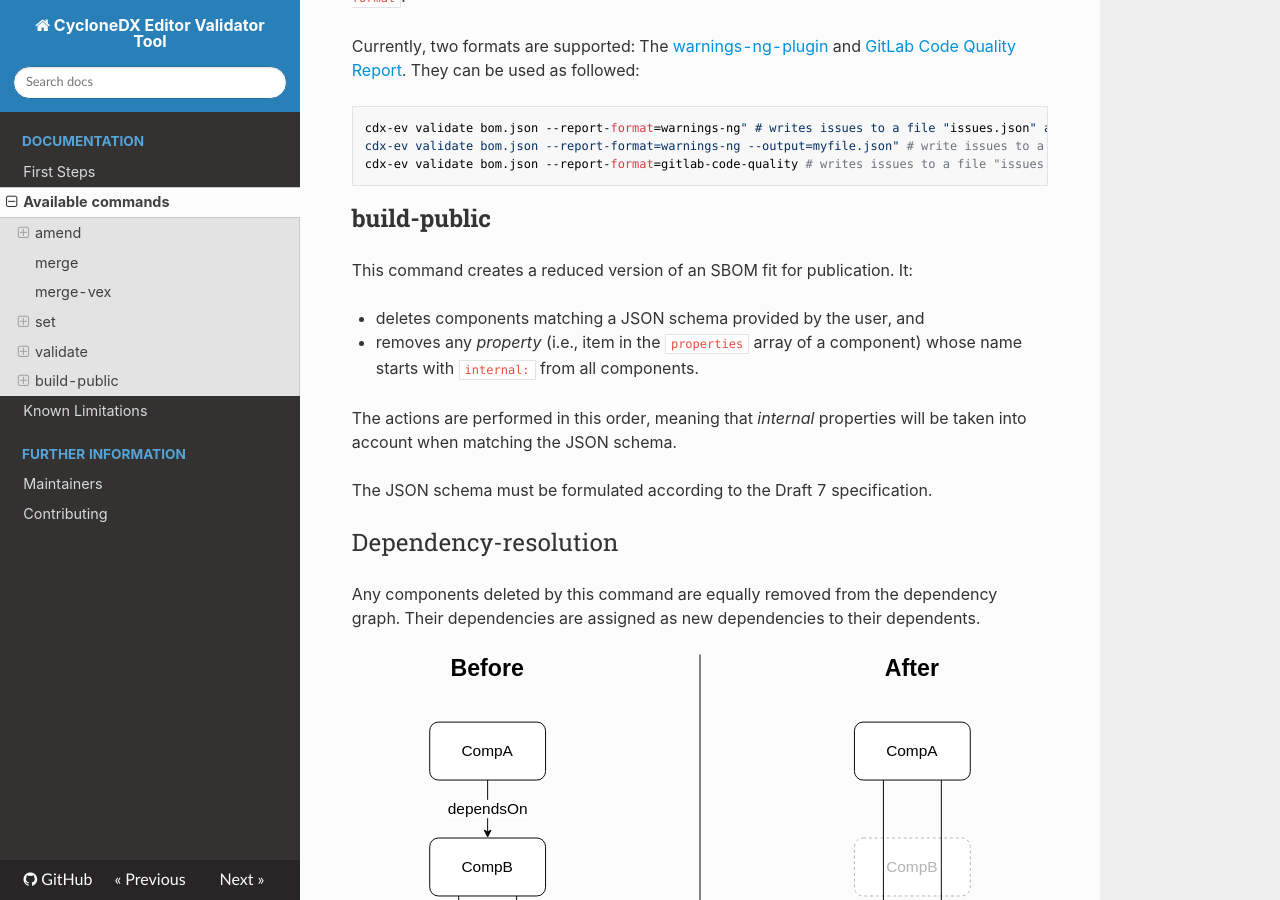
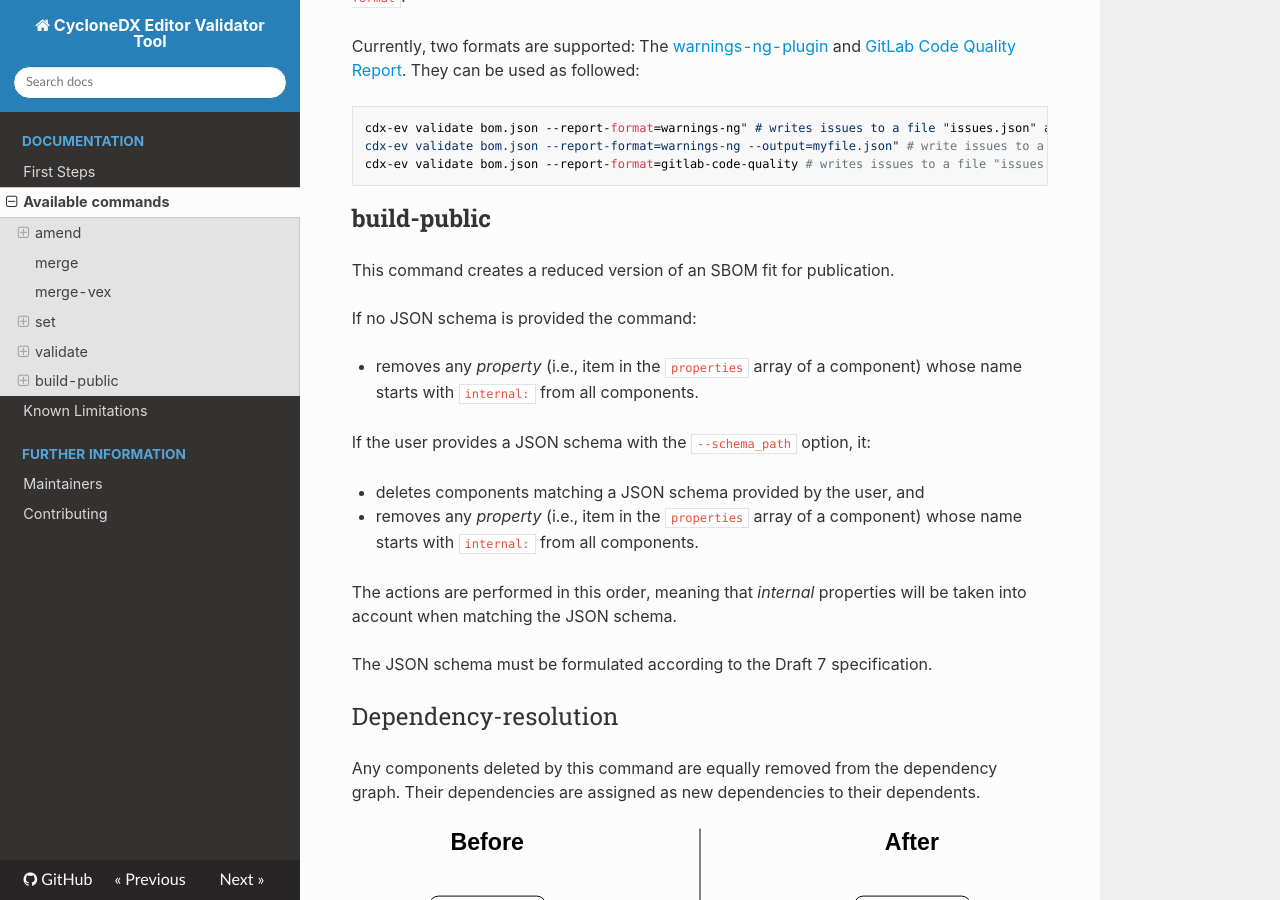
Before and after one commit to Festo-se/cyclonedx-editor-validator, an MkDocs documentation site: the page built from docs/available_commands.md, in a window 1280 px wide and 900 px high, scrolled down 6246 px. Built offline with MkDocs 1.6.1, drawn with Linux system fonts in a browser that asks for light colours; nearby versions of some CDN libraries; some web fonts are replaced.

Commit message:
docs: complements documentation with the option not to provide a schema

```diff
--- a/docs/available_commands.md
+++ b/docs/available_commands.md
@@ -207,7 +207,13 @@ Currently, two formats are supported: The [warnings-ng-plugin](https://github.co
 
 ## build-public
 
-This command creates a reduced version of an SBOM fit for publication. It:
+This command creates a reduced version of an SBOM fit for publication.
+
+If no JSON schema is provided the command:
+
+* removes any *property* (i.e., item in the `properties` array of a component) whose name starts with `internal:` from all components.
+
+If the user provides a JSON schema with the `--schema_path` option, it:
 
 * deletes components matching a JSON schema provided by the user, and
 * removes any *property* (i.e., item in the `properties` array of a component) whose name starts with `internal:` from all components.
```
